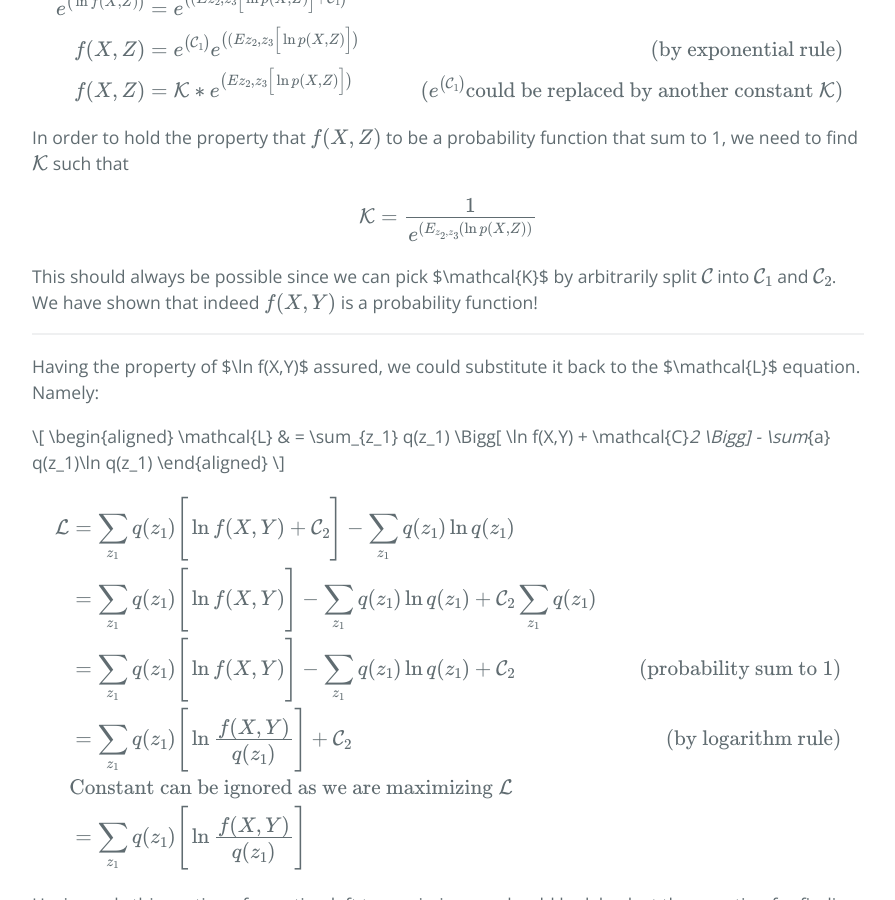
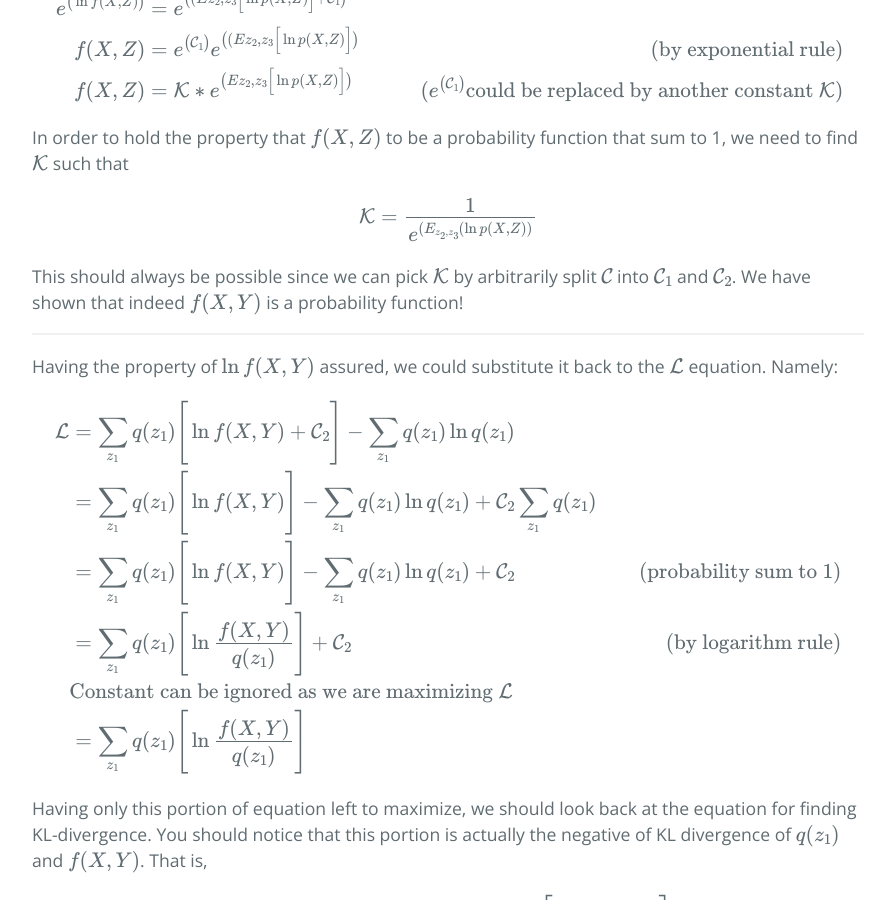
Before and after one commit to putama/putama.github.io, a Jekyll site: the page built from _posts/2017-08-20-VB-3.markdown, in a window 1280 px wide and 900 px high, scrolled down 1266 px. Shown: the whole window, without its empty margins (192-1087 px from the left). Built offline with Jekyll 4.4.1, drawn with Linux system fonts in a browser that asks for light colours; formulas are drawn with MathJax 3.

Commit message:
fix minor

```diff
--- a/_posts/2017-08-18-VB-2.markdown
+++ b/_posts/2017-08-18-VB-2.markdown
@@ -11,7 +11,7 @@ Hi everyone, welcome to my second post of Variational Inference step-by-step int
 ## Deriving Variational Inference
 Fundamental points that we have learn so far is that: minimizing KL divergence is equivalent to maximizing the lower bound $$\mathcal{L}$$, and it is easier and more convenient to do so. Now we will start the discussion that will be the gist of variational inference: how do we find $$q(Z)$$ that maximizes $$\mathcal{L}$$?.
 
-Lets suppose we have 2 sets of variables, namely $X$ and $Z$, where $$X = \{x_1, x_2, x_3\}$$ and $$Z = \{z_1, z_2, z_3\}$$. For the sake of convenient example, we pick 3 random variables for each (it could have been picked arbitrarily, though). We denote the join probability of these sets as $$p(X, Z) = p(x_1,x_2,x_3,z_1,z_2,z_3)$$.
+Lets suppose we have 2 sets of variables, namely $$X$$ and $$Z$$, where $$X = \{x_1, x_2, x_3\}$$ and $$Z = \{z_1, z_2, z_3\}$$. For the sake of convenient example, we pick 3 random variables for each (it could have been picked arbitrarily, though). We denote the join probability of these sets as $$p(X, Z) = p(x_1,x_2,x_3,z_1,z_2,z_3)$$.
 
 Remember that our ultimate objective is to find the conditional probability $$p(Z \mid X)$$, namely: $$p(z_1, z_2, z_3 \mid x_1, x_2,x_3)$$. By conditional probability rule, we can express the conditional probability as the joint over the marginal:
 
--- a/_posts/2017-08-20-VB-3.markdown
+++ b/_posts/2017-08-20-VB-3.markdown
@@ -41,17 +41,11 @@ In order to hold the property that $$f(X,Z)$$ to be a probability function that
 \mathcal{K} = \frac{1}{e^{(E_{z_2,z_3} (\ln p(X, Z))}}
 \\]
 
-This should always be possible since we can pick $\mathcal{K}$ by arbitrarily split $$\mathcal{C}$$ into $$\mathcal{C}_1$$ and $$\mathcal{C}_2$$. We have shown that indeed $$f(X,Y)$$ is a probability function!
+This should always be possible since we can pick $$\mathcal{K}$$ by arbitrarily split $$\mathcal{C}$$ into $$\mathcal{C}_1$$ and $$\mathcal{C}_2$$. We have shown that indeed $$f(X,Y)$$ is a probability function!
 
 ---
 
-Having the property of $\ln f(X,Y)$ assured, we could substitute it back to the $\mathcal{L}$ equation. Namely:
-
-\\[
-\begin{aligned}
-\mathcal{L} & = \sum_{z_1} q(z_1) \Bigg[ \ln f(X,Y) + \mathcal{C}_2 \Bigg] - \sum_{a} q(z_1)\ln q(z_1)
-\end{aligned}
-\\]
+Having the property of $$\ln f(X,Y)$$ assured, we could substitute it back to the $$\mathcal{L}$$ equation. Namely:
 
 $$
 \begin{aligned}
```
